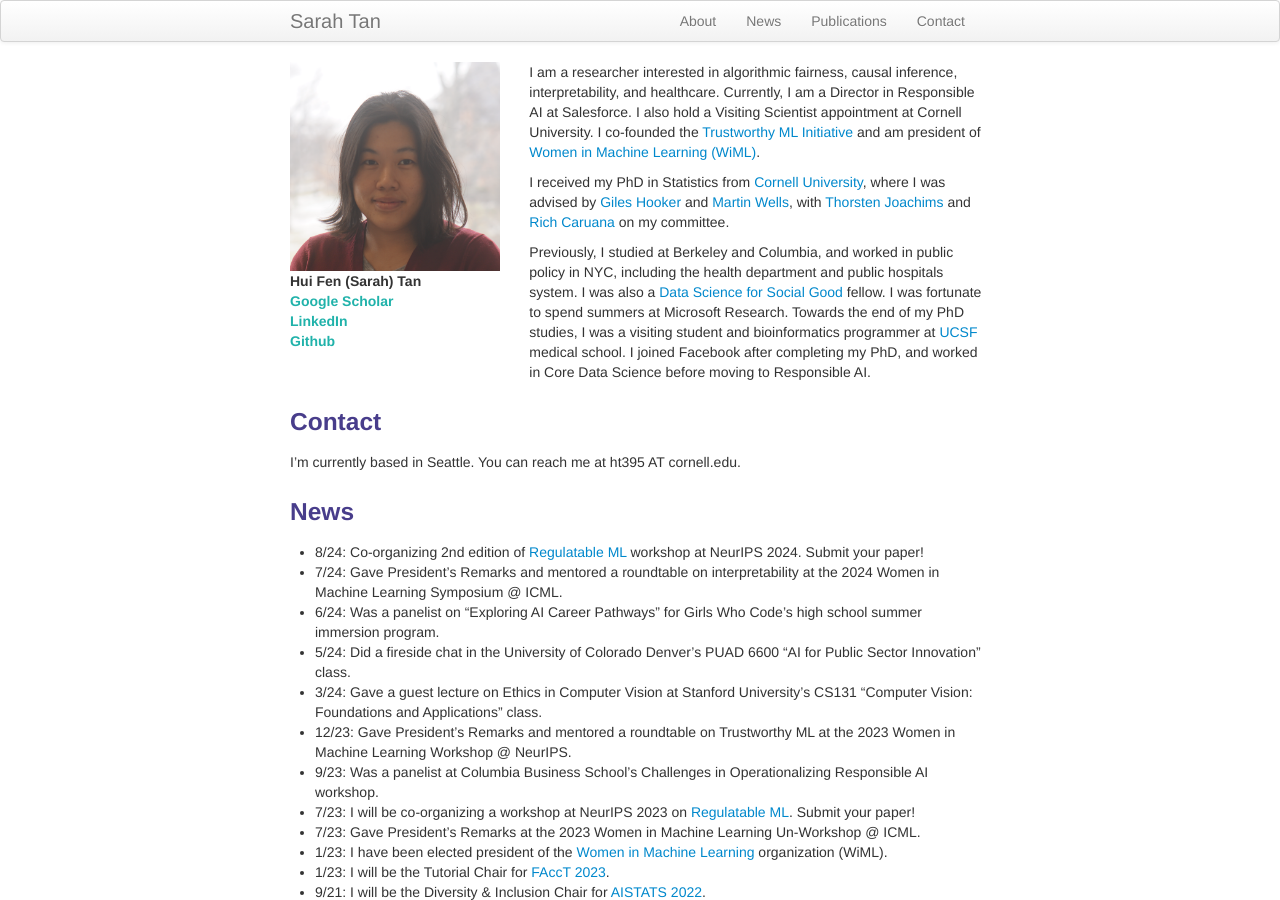
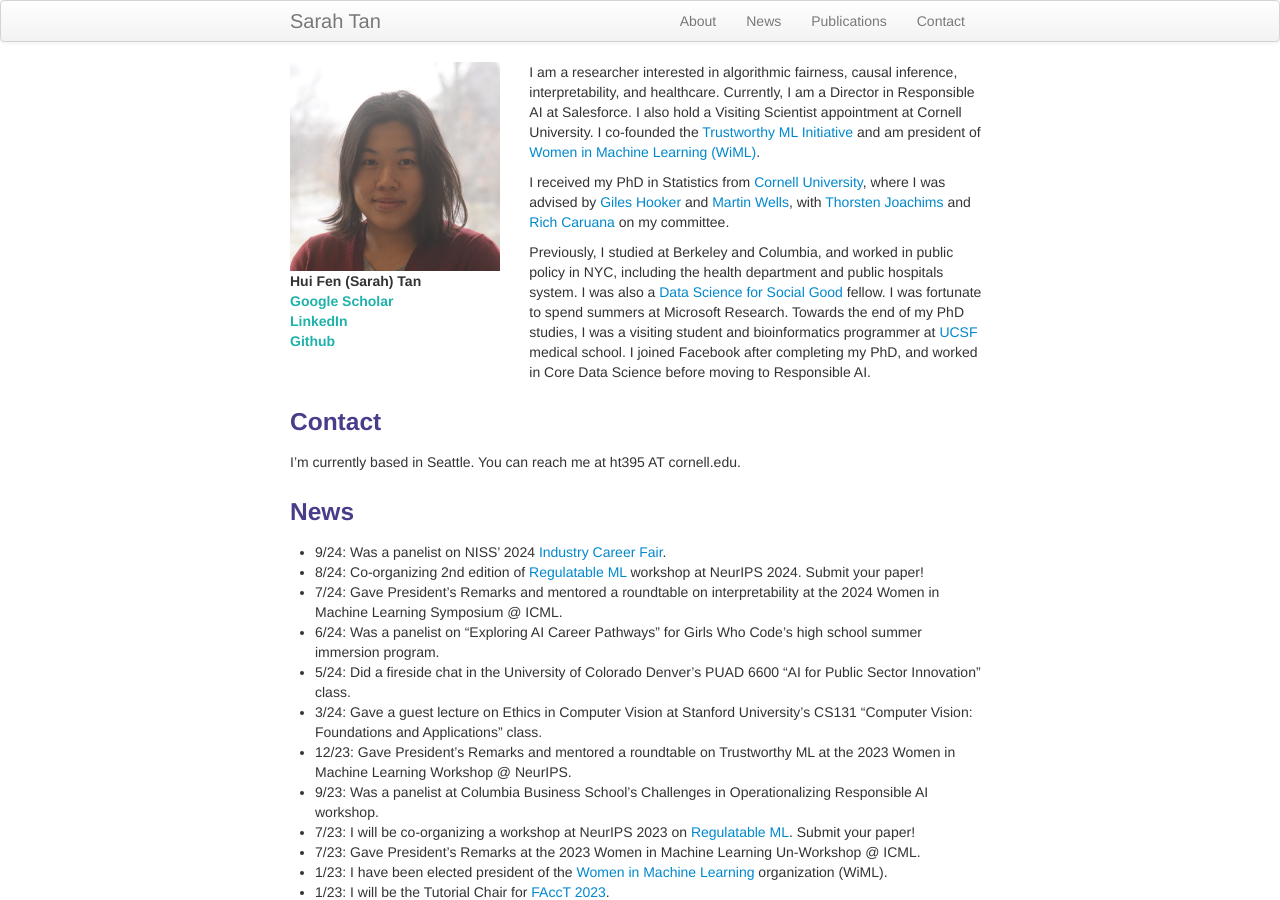
Before and after one commit to shftan/shftan.github.io, a Jekyll site: the page built from index.md, in a window 1280 px wide and 900 px high. Built offline with Jekyll 4.4.1, drawn with Linux system fonts in a browser that asks for light colours.

Commit message:
Update index.md

```diff
--- a/index.md
+++ b/index.md
@@ -32,6 +32,7 @@ I'm currently based in Seattle. You can reach me at ht395 AT cornell.edu.
 
 <div class="row-fluid" id="news"><h3>News</h3>
 </div>
+- 9/24: Was a panelist on NISS' 2024 [Industry Career Fair](https://www.niss.org/events/niss-industry-career-fair-2024).
 - 8/24: Co-organizing 2nd edition of [Regulatable ML](https://regulatableml.github.io/) workshop at NeurIPS 2024. Submit your paper!
 - 7/24: Gave President’s Remarks and mentored a roundtable on interpretability at the 2024 Women in Machine Learning Symposium @ ICML.
 - 6/24: Was a panelist on "Exploring AI Career Pathways" for Girls Who Code's high school summer immersion program.
```
